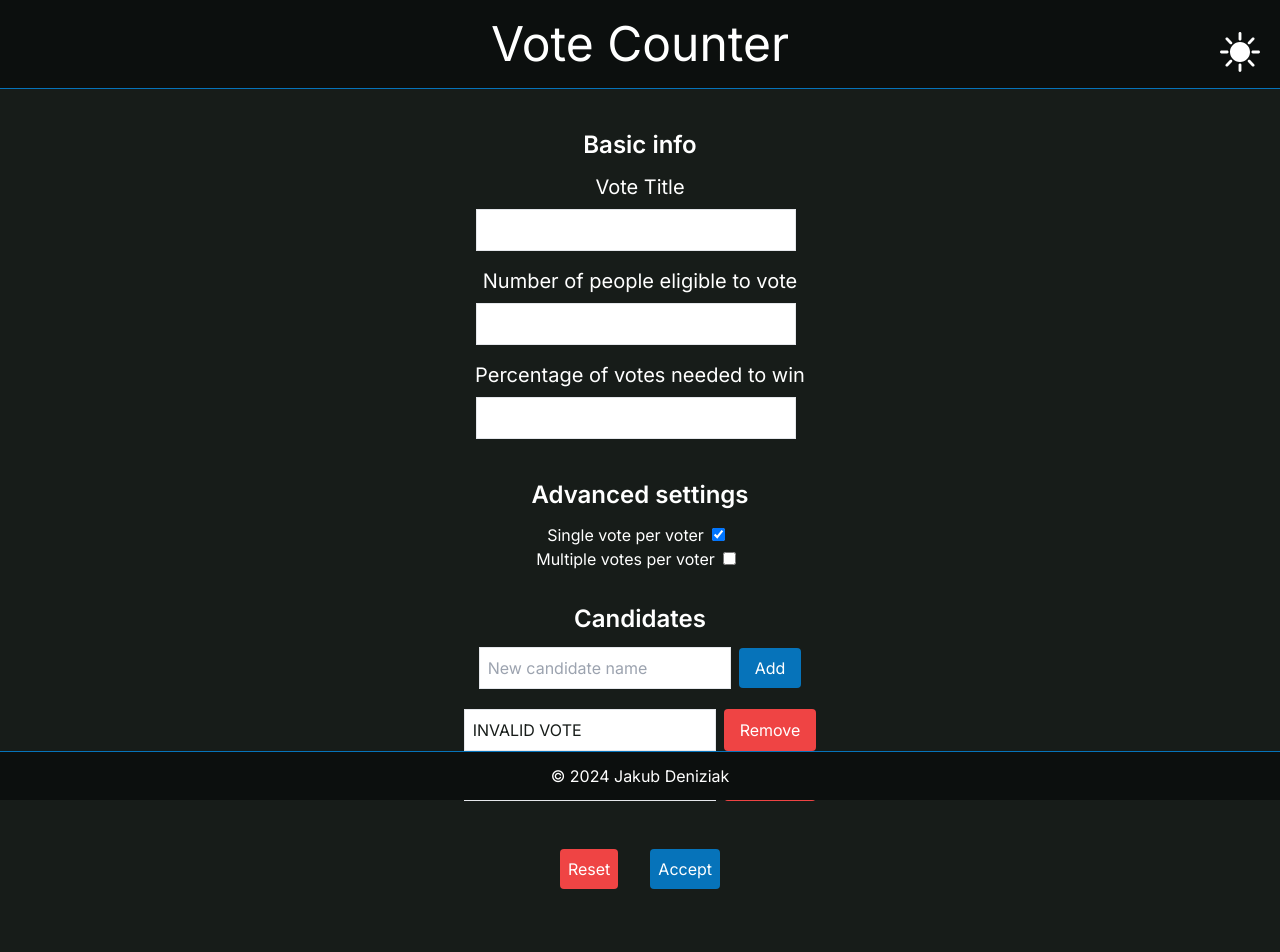
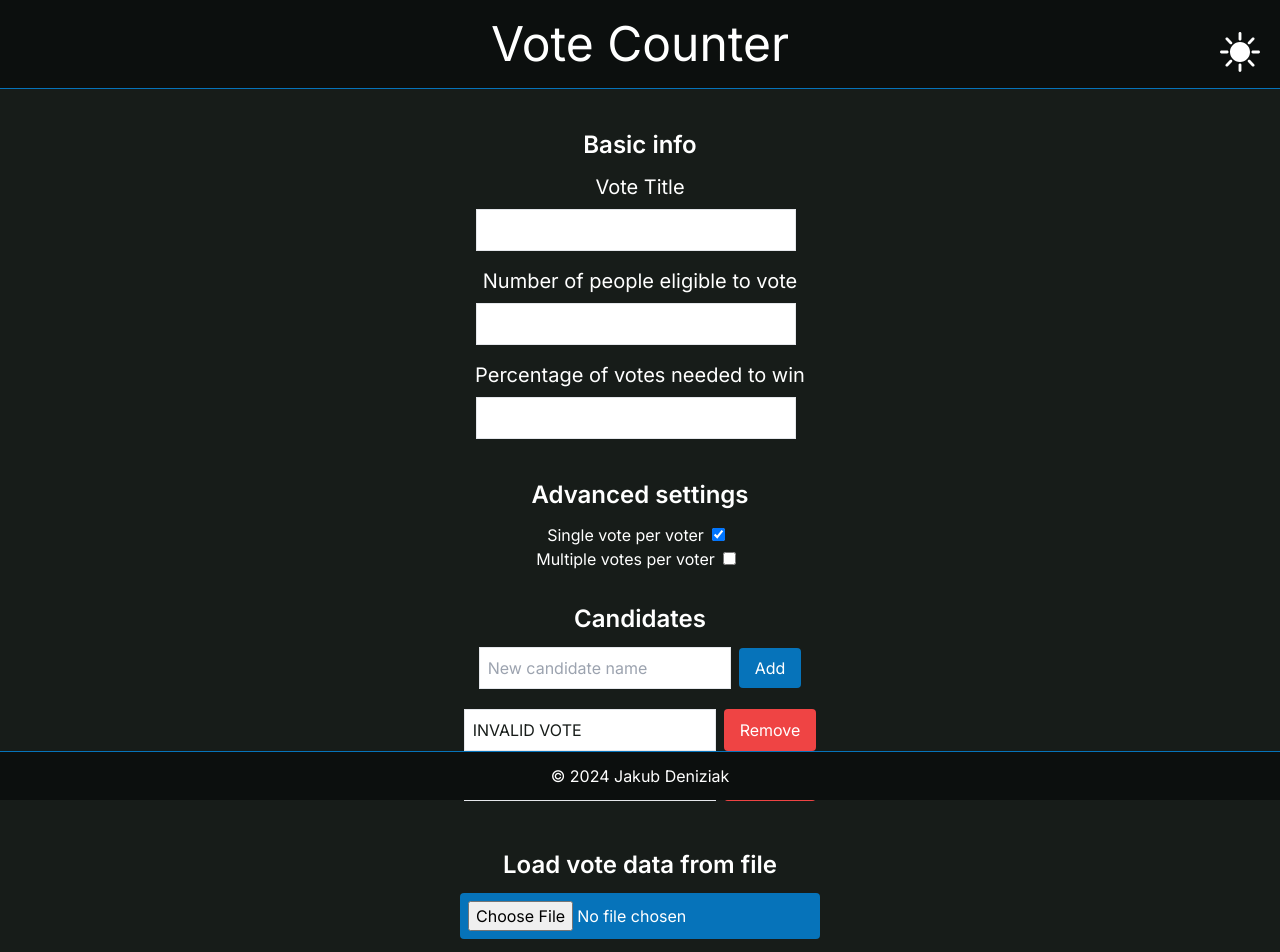
Before and after one commit to jakubdeniziak/vote-counter, a Next.js app: page / in a window 1280 px wide. Shown: the top 952 px of the page. Built offline with nearby package versions, Linux system fonts and the light colour scheme.

Commit message:
Add data loader

```diff
--- /dev/null
+++ b/src/app/components/DataLoader.tsx
@@ -0,0 +1,40 @@
+import React, { ChangeEvent, Dispatch, SetStateAction } from 'react';
+
+const DataLoader = ( { setVoteData, setCandidates }:
+    { setVoteData: Dispatch<SetStateAction<any>>, setCandidates: Dispatch<SetStateAction<any>> } ) => {
+
+    const loadVoteData = (event: ChangeEvent<HTMLInputElement>) => {
+        const file = event.target.files?.[0];
+        if (file) {
+            const reader = new FileReader();
+            reader.onload = (e) => {
+                try {
+                    const jsonData = JSON.parse(e.target?.result as string);
+                    if (jsonData.voteData && jsonData.candidates) {
+                        setVoteData(jsonData.voteData);
+                        setCandidates(jsonData.candidates);
+                    } else {
+                        console.error('Invalid JSON structure');
+                    }
+                } catch (error) {
+                    console.error('Error parsing JSON: ', error);
+                }
+            };
+            reader.readAsText(file);
+        }
+    };
+
+    return (
+        <div className="mb-16">
+            <h2 className="text-2xl font-semibold mb-3">Load vote data from file</h2>
+            <input
+                type="file"
+                accept=".json"
+                onChange={loadVoteData}
+                className="bg-accent text-secondary p-2 rounded"
+            />
+        </div>
+    );
+};
+
+export default DataLoader;
--- a/src/app/components/setup/VoteSetup.tsx
+++ b/src/app/components/setup/VoteSetup.tsx
@@ -2,6 +2,7 @@ import { useState } from 'react';
 import BasicInfo from './BasicInfoSetup';
 import AdvancedSettings from './AdvancedSettingsSetup';
 import CandidatesSetup from './CandidatesSetup';
+import DataLoader from '../DataLoader';
 
 const VoteSetup = ({ setVoteData, candidates, setCandidates }: { setVoteData: any, candidates: any, setCandidates: any }) => {
 
@@ -36,6 +37,10 @@ const VoteSetup = ({ setVoteData, candidates, setCandidates }: { setVoteData: an
                 setCandidates={setCandidates}
             />
             <div className="mt-12">
+                <DataLoader
+                    setVoteData={setVoteData}
+                    setCandidates={setCandidates}
+                />
                 <button
                     onClick={handleVoteReset}
                     className="bg-accent2 text-secondary p-2 rounded mr-8"
```
